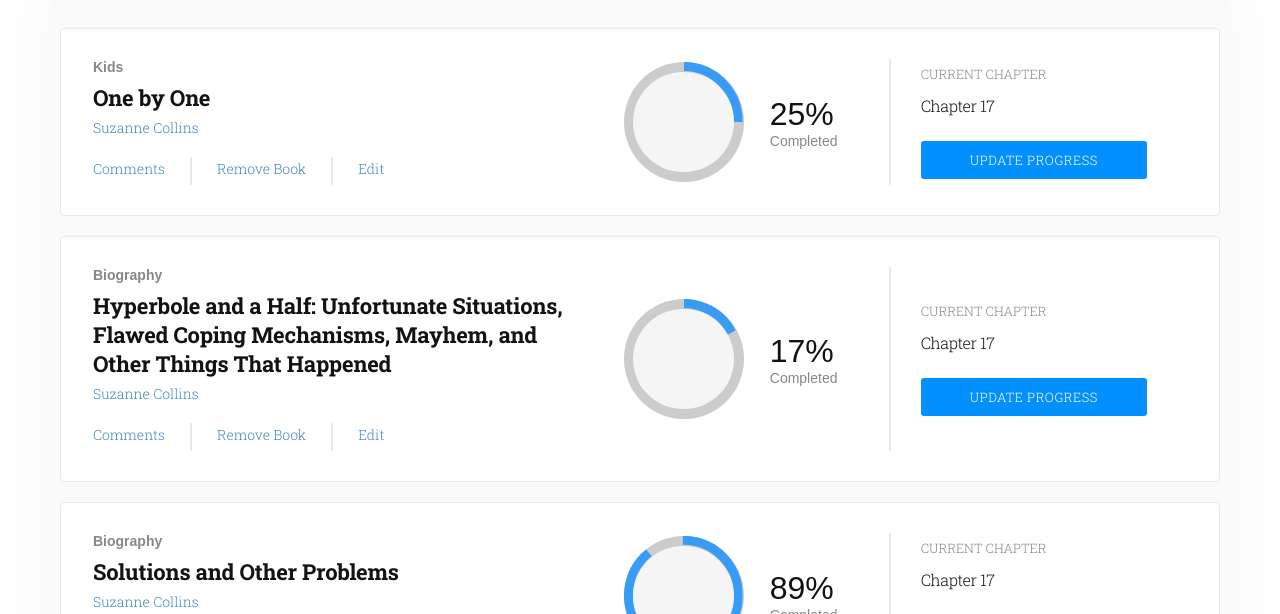
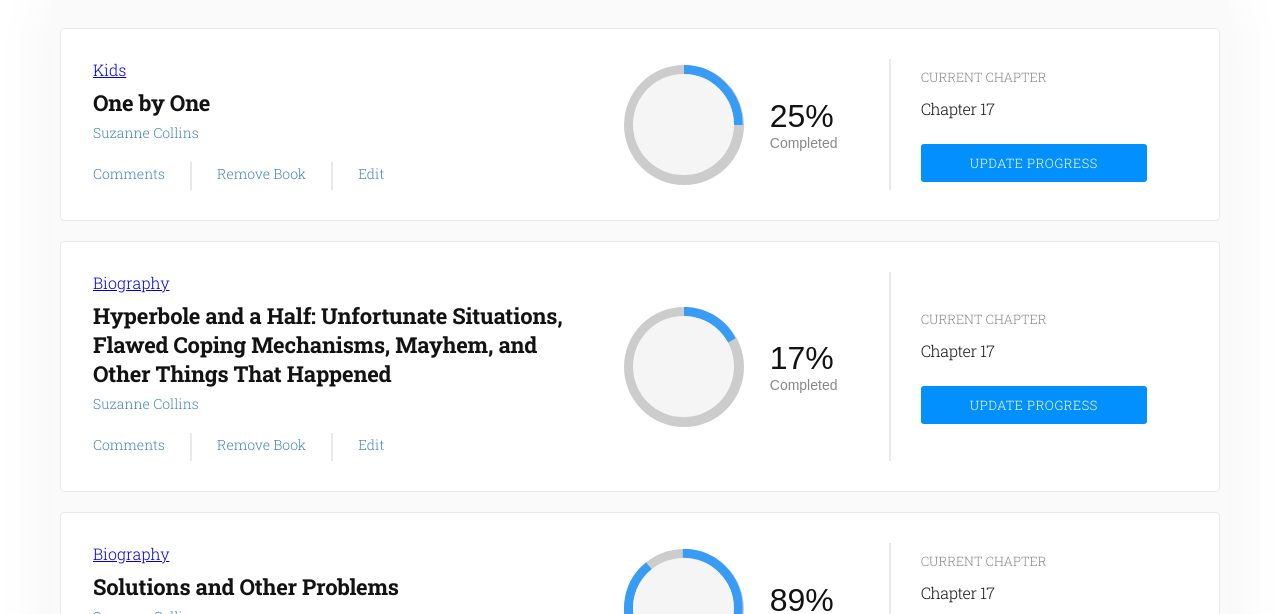
Before and after one commit to nurislam-ab/bookstore_react_project, a React (Create React App) app: page / in a window 1280 px wide. Shown: the part 142-756 px from the top of the page. Built offline with nearby package versions, Linux system fonts and the light colour scheme; a web font is replaced by a local one.

Commit message:
Change tag type for the category in the book preview card

```diff
--- a/src/components/Book.js
+++ b/src/components/Book.js
@@ -11,7 +11,7 @@ const Book = ({ book, removeBook }) => {
   return (
     <div className="book-preview-card">
       <div className="book-preview-info">
-        <span className="book-category">{book.category}</span>
+        <a className="book-category" href="https://polar-citadel-29411.herokuapp.com/">{book.category}</a>
         <h2 className="book-title">
           <a href="https://polar-citadel-29411.herokuapp.com/">
             {book.title}
```
